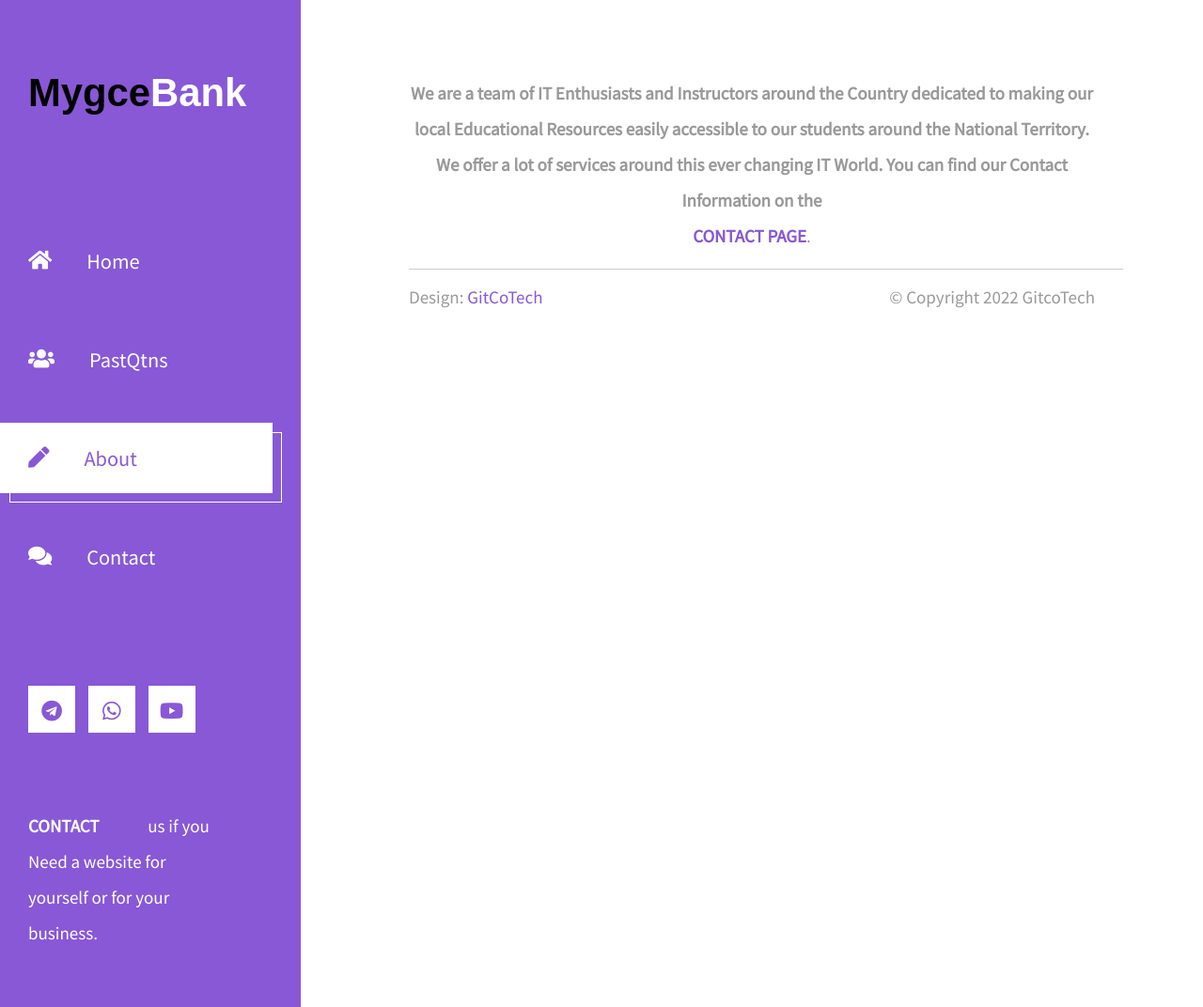
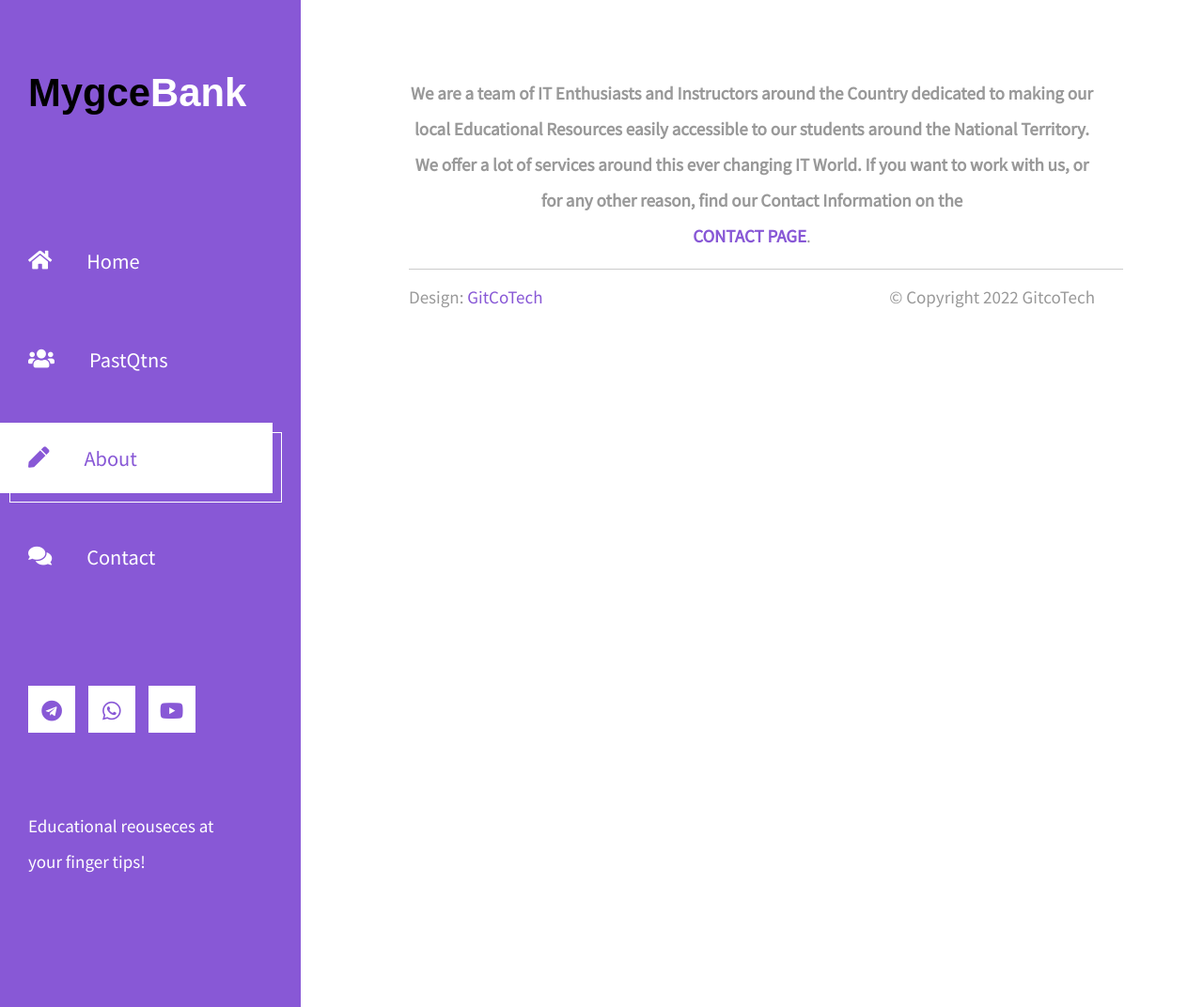
Before and after one commit to LnPaulin/MygceBank, a Django app: page /about in a window 1280 px wide. Shown: the whole page at 94% size. Run offline with Django 3.2, Linux system fonts and the light colour scheme; some libraries are stand-ins or nearby versions.

Commit message:
modified text on nav about

```diff
--- a/portfolio/templates/portfolio/about.html
+++ b/portfolio/templates/portfolio/about.html
@@ -35,6 +35,6 @@ About |
     <em><figcaption>Tchio Fonkwa, PLET</figcaption></em>
     </figure> -->
     <p><b>We are a team of IT Enthusiasts and Instructors around the Country dedicated to making our local Educational Resources easily accessible to our students around the National Territory.
-        We offer a lot of services around this ever changing IT World. You can find our Contact Information on the</b> <br><a class="about" href="{%url 'contact'%}">CONTACT PAGE</a>.</p>
+        We offer a lot of services around this ever changing IT World. If you want to work with us, or for any other reason, find our Contact Information on the</b> <br><a class="about" href="{%url 'contact'%}">CONTACT PAGE</a>.</p>
 </center>
 {% endblock %}
--- a/portfolio/templates/portfolio/base.html
+++ b/portfolio/templates/portfolio/base.html
@@ -48,7 +48,7 @@
 
             </div>
             <p class="tm-mb-80 pr-5 text-white">
-                <b><a rel="nofollow" target="_blank" href="https://wa.me/+237620147039?text=Hello%20i'll%20like%20you%20to%20help%20me..." class="tm-mb-80 pr-5 text-white">CONTACT</a></b> us if you Need a website for yourself or for your business.
+                Educational reouseces at your finger tips!
             </p>
         </div>
     </header>
```
